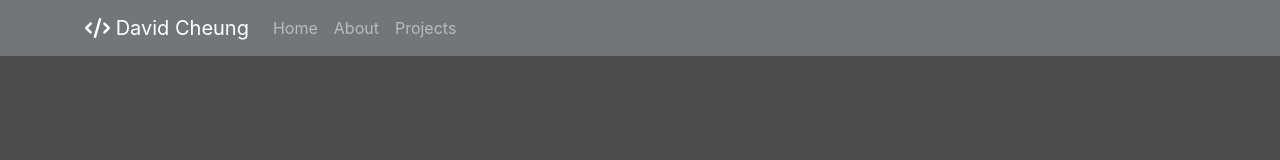
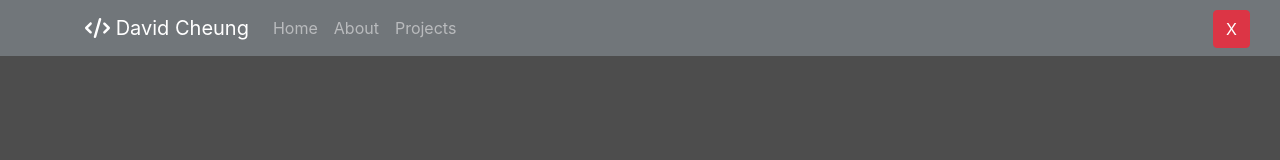
Before and after one commit to dcheung0720/Portfolio, a React (Create React App) app: page /#/Projects in a window 1280 px wide. Both pictures are taken after a click on the button "Resume". Shown: the top 160 px of the page. Built offline with nearby package versions, Linux system fonts and the light colour scheme.

Commit message:
added close modal button

```diff
--- a/src/components/Resume.js
+++ b/src/components/Resume.js
@@ -1,7 +1,10 @@
+import { Button } from "react-bootstrap";
+
 const Resume = ({handleModalView}) =>{
     return <div style = {{position: "absolute", top: 0, left: 0, right: 0,bottom: 0,
     width: "100vw", height: "99vh", zIndex: 100, backgroundColor: "rgba(255,255,255,0.3)"}}
     onClick={handleModalView}>
+         <Button style = {{position: "absolute", top: 10, right: 30}}variant="danger">X</Button>
          <embed style = {{width: "70vw", marginTop: "10px"}} scale="tofit" src="/Portfolio/files/resume.pdf" type="application/pdf" width="100%" height="100%"></embed>
     </div>
 };
```
